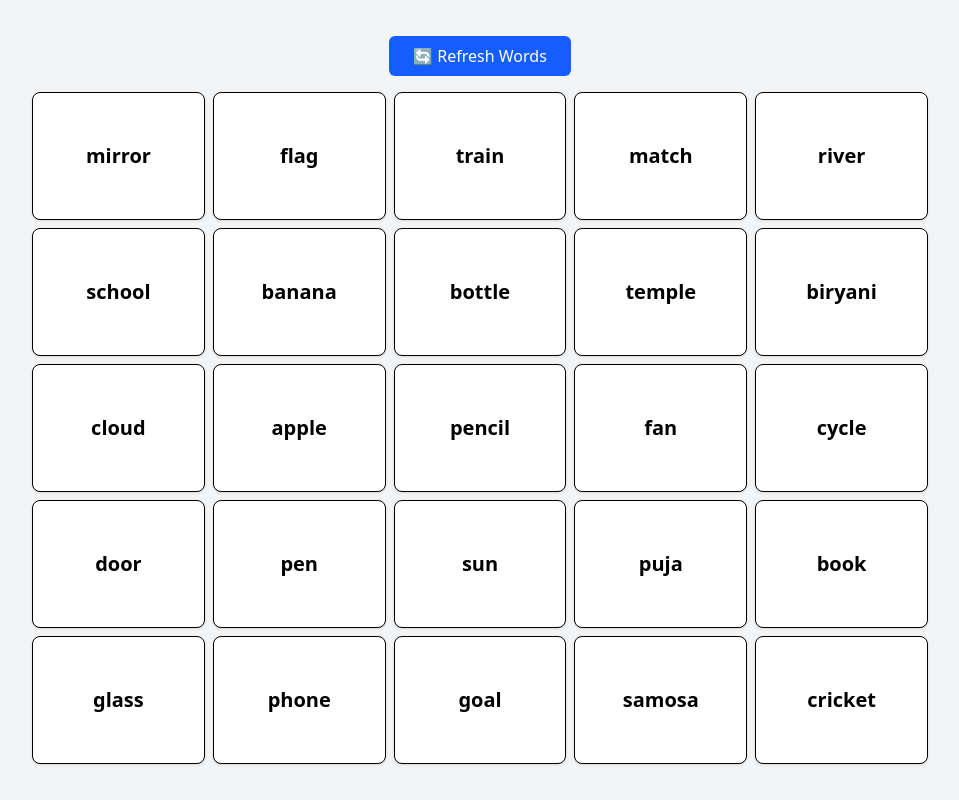
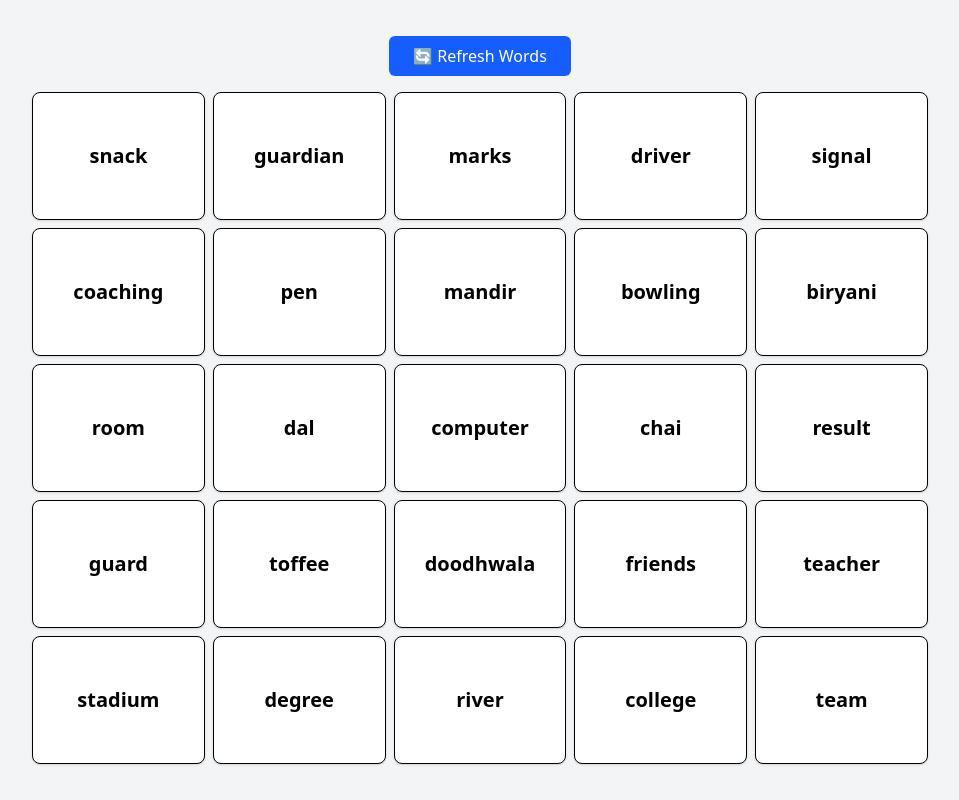
Before and after one commit to Soumita-Nag/CodeName, a Vue app: page / in a window 1280 px wide. Both pictures are taken after a click on the button "Team Leader". Shown: the whole page, without its empty margins (160-1119 px from the left). Built offline with nearby package versions, Linux system fonts and the light colour scheme.

Commit message:
Random Array of words created with properties

```diff
--- a/src/App.vue
+++ b/src/App.vue
@@ -57,13 +57,61 @@
     role.role=r;
   }
 
+  var displayedWords=ref([]);
+  var displayedWordsObject=ref([]);
+  const resetWords=(resetWords)=> {
+    const shuffled = [...wordList].sort(() => 0.5 - Math.random())
+    displayedWords.value = shuffled.slice(0, 25)
+    displayedWordsObject.value=assignWords(displayedWords.value);
+    console.log(displayedWordsObject.value)
+  }
+
+  const assignWords=(arr)=> {
+    if (arr.length !== 25) {
+      throw new Error("Word array must contain exactly 25 words.");
+    }
+
+    const indices = Array.from({ length: 25 }, (_, i) => i);
+
+    // Shuffle indices
+    for (let i = indices.length - 1; i > 0; i--) {
+      const j = Math.floor(Math.random() * (i + 1));
+      [indices[i], indices[j]] = [indices[j], indices[i]];
+    }
+
+    // Assign roles
+    const redIndices = indices.slice(0, 9);
+    const blueIndices = indices.slice(9, 17);
+    const blackIndex = indices[17];
+
+    const result = arr.map((word, idx) => {
+      let colorCode = 0;
+      let revealed=0;
+
+      if (redIndices.includes(idx)) {
+        colorCode = 1;
+      } else if (blueIndices.includes(idx)) {
+        colorCode = 2;
+      } else if (idx === blackIndex) {
+        colorCode = 3;
+      }
+
+      return {
+        word,
+        colorCode,
+        revealed,
+      };
+    });
+
+    return result;
+  }
 
 </script>
 
 <template>
   <HomePage @role="assignRole" v-if="role.role==''"/>
   <gridTeam v-if="role.role=='member'"/>
-  <gridLeader v-if="role.role=='leader'"/>
+  <gridLeader v-if="role.role=='leader'" @resetWords="resetWords" :wordList="displayedWordsObject"/>
 </template>
 <style scoped>
 
--- a/src/pages/gridLeader.vue
+++ b/src/pages/gridLeader.vue
@@ -1,12 +1,12 @@
 <template>
   <div class="w-full h-screen p-4 md:p-10 bg-gray-100 flex flex-col items-center justify-center space-y-4">
-    <button @click="resetWords" class="px-6 py-2 bg-blue-600 text-white rounded-md hover:bg-blue-700 transition duration-200">
+    <button @click="resetWords" class="px-6 py-2 bg-blue-600 text-white rounded-md hover:bg-blue-700 transition duration-200 cursor-pointer">
       🔄 Refresh Words
     </button>
 
     <div class="grid grid-cols-5 gap-2 w-full max-w-4xl">
-      <div v-for="(word, index) in displayedWords" :key="index" class="h-24 md:h-32 bg-white border rounded-lg shadow-sm flex justify-center items-center text-xl font-semibold hover:scale-105 hover:bg-blue-50 transition-all duration-200 ease-in-out" >
-        {{ word }}
+      <div v-for="(word, index) in props.wordList" :key="index" class=" cursor-pointer h-24 md:h-32 bg-white border rounded-lg shadow-sm flex justify-center items-center text-xl font-semibold hover:scale-105 hover:bg-blue-50 transition-all duration-200 ease-in-out" @dblclick="revealCell">
+        {{ word.word }}
       </div>
     </div>
   </div>
@@ -14,22 +14,26 @@
 
 <script setup>
     import { ref, onMounted } from 'vue'
+    import { defineProps } from 'vue'
+    const props=defineProps({
+      wordList:Array,
+    })
+    const emit=defineEmits(['resetWords']);
+    // const displayedWords = ref([])
 
-    const wordList = [
-    'apple', 'banana', 'train', 'river', 'book', 'pen', 'sun', 'cloud', 'temple', 'cricket',
-    'phone', 'bottle', 'fan', 'mirror', 'door', 'cycle', 'school', 'puja', 'glass', 'biryani',
-    'pencil', 'samosa', 'match', 'goal', 'flag',
-    ]
+    // function resetWords() {
+    // const shuffled = [...props.wordList].sort(() => 0.5 - Math.random())
+    // displayedWords.value = shuffled.slice(0, 25)
+    // emit('newDisplayWord',displayedWords);
+    // }
 
-    const displayedWords = ref([])
-
-    function resetWords() {
-    const shuffled = [...wordList].sort(() => 0.5 - Math.random())
-    displayedWords.value = shuffled.slice(0, 25)
+    const resetWords=()=>{
+      emit('resetWords',true)
     }
 
     onMounted(() => {
-    resetWords()
+    // resetWords()
+    emit('resetWords',true)
     })
 </script>
 
```
